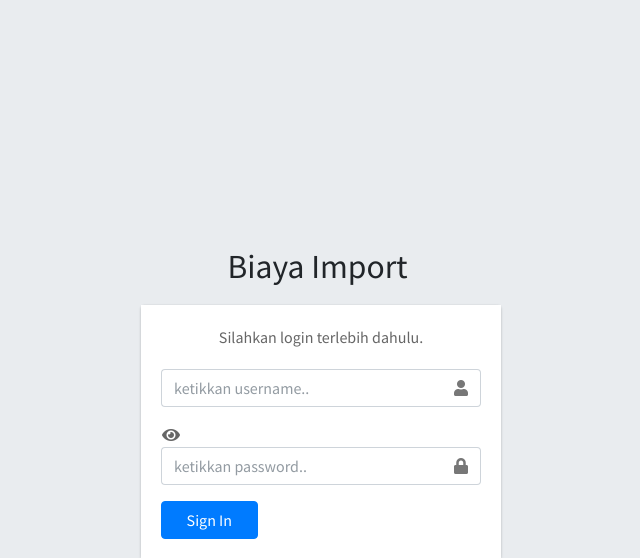
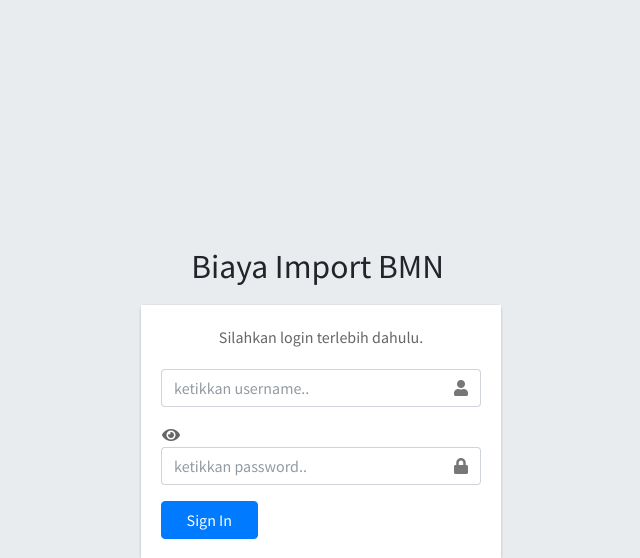
Before and after one commit to wardi17/packing_list_bmn, a PHP site: page /app/views/login/login.php in a window 1280 px wide. Shown: the top 558 px of the page, without its empty margins (319-959 px from the left). Run offline with PHP 8.4, Linux system fonts and the light colour scheme; some libraries are stand-ins or nearby versions.

Commit message:
first commit

```diff
--- a/app/views/login/login.php
+++ b/app/views/login/login.php
@@ -23,7 +23,7 @@
 <body class="hold-transition login-page">
   <div class="login-box">
     <div class="login-logo">
-      <b>Biaya Import</b>&nbsp;
+      <b>Biaya Import BMN</b>&nbsp;
     </div>
     <!-- /.login-logo -->
     <div class="card">
```
Also changed, not shown: README.md.
